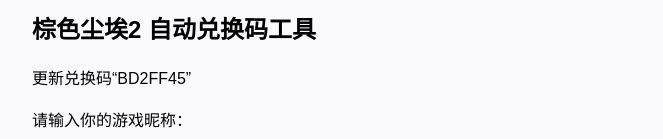
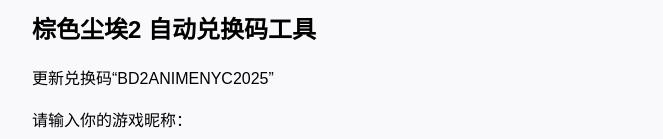
Before and after one commit to liuqiaochi/bd2Coupon, a plain HTML site: page index.html in a window 1280 px wide. Shown: the part 200-339 px from the top of the page, without its empty margins (308-971 px from the left). Drawn offline with Linux system fonts and the light colour scheme.

Commit message:
增加BD2ANIMENYC2025

```diff
--- a/index.html
+++ b/index.html
@@ -59,7 +59,7 @@
     <img src="https://i.imgs.ovh/2025/07/18/Di2x0.jpeg" alt="棕色尘埃2横幅" class="banner" />
 
     <h2>棕色尘埃2 自动兑换码工具</h2>
-    <label>更新兑换码“BD2FF45”<br></label>
+    <label>更新兑换码“BD2ANIMENYC2025”<br></label>
     <label><br>请输入你的游戏昵称：</label>
     <input type="text" id="nickname" placeholder="如：无败之龍" />
 
@@ -75,7 +75,7 @@
     const WAIT_SECONDS = 0.5;
 
     const CODES = [
-                   "BD2FF45","THANKSC106","BURAJOCODE04D","BD2radio0801","BD2SDCC2025",
+                   "BD2ANIMENYC2025","BD2FF45","THANKSC106","BURAJOCODE04D","BD2radio0801","BD2SDCC2025",
       'WAITING4LEGEND','BURAJOCODE03C', 'BD2BW2025', 'BD2RADIO0701', 'BD2VSQUARE', 'BD2CMHAPPY2ND', 'BD2ANNIV2ND',
       'BURAJOCODE02B', 'HAPPY2025BD2DAY', 'BD2025SUMMER', '2NDANNIVERSARYBD2', 'BURAJOCODEM1P',
       'BURAJOCODE01A', 'BD2COLLAB0508', 'BD2COLLAB3RD', 'BD2WHMN20MVIEW', '2025BD2DEC', '2025BD2NOV',
```
